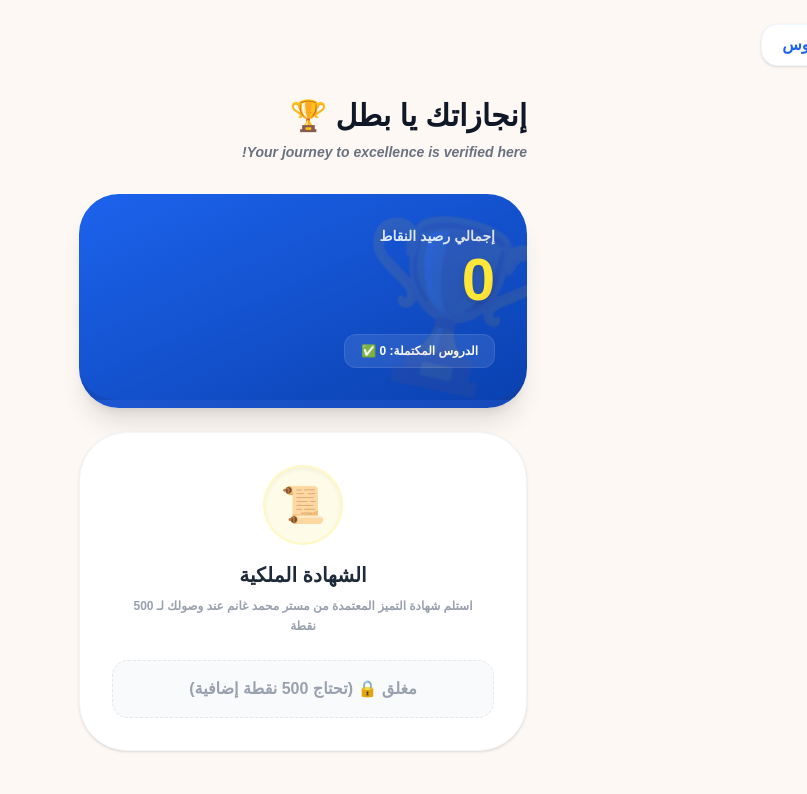
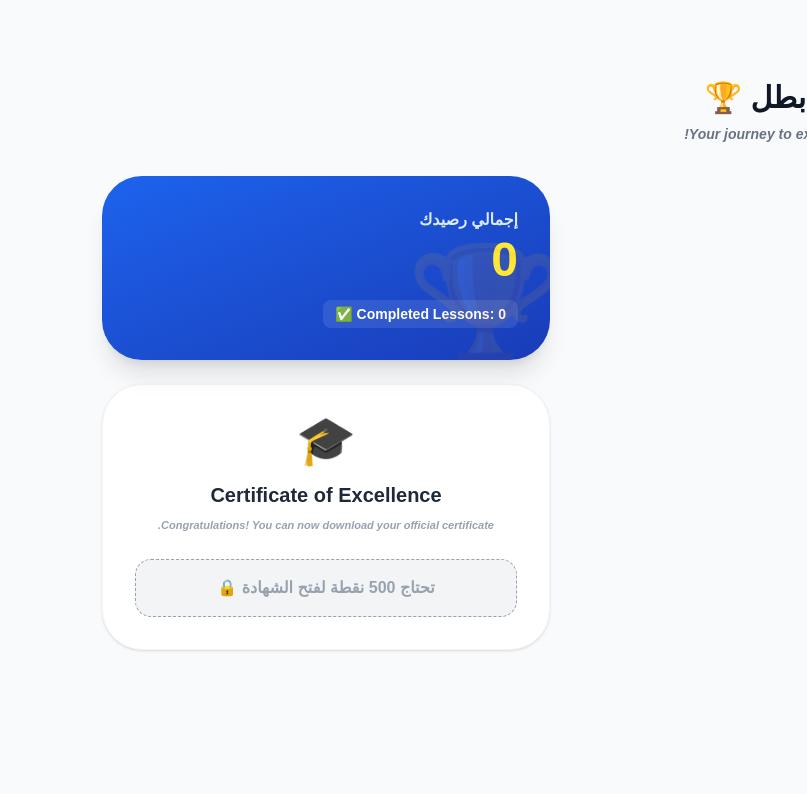
Before and after one commit to mhmedghanem225-dot/Mohamed-Ghanem-platform, a Next.js app: page /achievements in a window 1280 px wide. Shown: the top 794 px of the page, without its empty margins (473-1280 px from the left). Built offline with nearby package versions, Linux system fonts and the light colour scheme.

Commit message:
feat: add download/print button to achievements page

```diff
--- a/app/achievements/page.tsx
+++ b/app/achievements/page.tsx
@@ -6,7 +6,6 @@ export default function AchievementsPage() {
   const router = useRouter();
   const [points, setPoints] = useState(0);
   const [name, setName] = useState("");
-  const [grade, setGrade] = useState("");
   const [completedCount, setCompletedCount] = useState(0);
 
   useEffect(() => {
@@ -16,120 +15,110 @@ export default function AchievementsPage() {
 
     setPoints(parseInt(savedPoints));
     setCompletedCount(completed.length);
-    if (savedSession) {
-      const userData = JSON.parse(savedSession);
-      setName(userData.name);
-      // استخراج المرحلة الدراسية من الجلسة أو الرابط
-      const params = new URLSearchParams(window.location.search);
-      setGrade(params.get("grade") || "Our Student");
-    }
+    if (savedSession) setName(JSON.parse(savedSession).name);
   }, []);
 
+  // دالة لتحديد اللقب بالإنجليزية للشهادة
+  const getEnglishRank = (pts: number) => {
+    if (pts >= 1000) return "Ghanem's Legend 👑";
+    if (pts >= 500) return "Golden Star Scholar 🥇";
+    if (pts >= 200) return "Smart Explorer 🔍";
+    return "Junior Hero 🌟";
+  };
+
+  // دالة التحميل والطباعة
+  const handleDownload = () => {
+    window.print();
+  };
+
   return (
-    <div className="min-h-screen bg-[#FDF8F3] p-6 text-right font-sans" dir="rtl">
-      {/* زر العودة للدروس */}
-      <button
-        onClick={() => router.back()}
-        className="mb-8 bg-white px-5 py-2 rounded-2xl shadow-sm text-[#1D63ED] font-bold border border-blue-50 flex items-center gap-2 transition-all active:scale-95"
-      >
-        🔙 عودة للدروس
-      </button>
+    <div className="min-h-screen bg-[#F8FAFC] p-6 text-right" dir="rtl">
+      {/* زر العودة */}
+      <button onClick={() => router.back()} className="mb-8 text-blue-600 font-bold flex items-center gap-2 transition-all active:scale-95">🔙 عودة للدروس</button>
 
-      <div className="max-w-md mx-auto">
       <h1 className="text-3xl font-black text-gray-900 mb-2">إنجازاتك يا بطل 🏆</h1>
-        <p className="text-gray-500 font-bold mb-8 italic text-sm">Your journey to excellence is verified here!</p>
+      <p className="text-gray-500 font-bold mb-8 italic text-sm">Your journey to excellence starts here!</p>
 
-        <div className="space-y-6">
-          {/* كارت عرض النقاط الحالي */}
-          <div className="bg-gradient-to-br from-[#1D63ED] to-[#0A41B0] p-8 rounded-[2.5rem] text-white shadow-xl relative overflow-hidden border-b-8 border-blue-900/30">
-            <p className="text-blue-100 font-bold mb-1 text-sm">إجمالي رصيد النقاط</p>
-            <p className="text-6xl font-black text-[#FFEB3B] drop-shadow-md">{points}</p>
-            <div className="mt-6 flex items-center gap-2 bg-white/10 w-fit px-4 py-2 rounded-xl backdrop-blur-sm border border-white/10">
-              <span className="text-xs font-bold">الدروس المكتملة: {completedCount} ✅</span>
-            </div>
-            <div className="absolute -right-6 -bottom-6 text-[10rem] opacity-10 rotate-12">🏆</div>
+      <div className="grid grid-cols-1 gap-6 max-w-md mx-auto">
+        {/* كارت النقاط */}
+        <div className="bg-gradient-to-br from-[#1D63ED] to-blue-800 p-8 rounded-[2.5rem] text-white shadow-xl relative overflow-hidden">
+          <p className="text-blue-100 font-bold mb-1">إجمالي رصيدك</p>
+          <p className="text-5xl font-black text-[#FFEB3B]">{points}</p>
+          <p className="mt-4 text-sm font-bold bg-white/10 w-fit px-3 py-1 rounded-lg">Completed Lessons: {completedCount} ✅</p>
+          <div className="absolute -right-4 -bottom-4 text-9xl opacity-10">🏆</div>
         </div>
 
-          {/* قسم استلام الشهادة */}
-          <div className="bg-white p-8 rounded-[3rem] shadow-sm border border-gray-100 text-center relative">
-            <div className="w-20 h-20 bg-yellow-50 rounded-full flex items-center justify-center text-4xl mx-auto mb-4 border-2 border-yellow-100 shadow-inner">📜</div>
-            <h3 className="text-xl font-black text-gray-800 mb-2">الشهادة الملكية</h3>
-            <p className="text-gray-400 text-xs font-bold mb-6 leading-relaxed px-4">استلم شهادة التميز المعتمدة من مستر محمد غانم عند وصولك لـ 500 نقطة</p>
+        {/* قسم الشهادة مع زر التحميل */}
+        <div className="bg-white p-8 rounded-[2.5rem] shadow-sm border border-gray-100 text-center">
+          <div className="text-5xl mb-4 text-blue-600">🎓</div>
+          <h3 className="text-xl font-black text-gray-800 mb-2 font-english">Certificate of Excellence</h3>
+          <p className="text-gray-400 text-[11px] font-bold mb-6 italic leading-relaxed">
+            Congratulations! You can now download your official certificate.
+          </p>
 
           {points >= 500 ? (
+            <div className="flex flex-col gap-3">
               <button
-                onClick={() => window.print()}
-                className="w-full bg-gradient-to-r from-[#FFC107] to-[#FFA000] text-white py-4 rounded-2xl font-black shadow-lg shadow-yellow-100 animate-pulse active:scale-95 transition-all"
+                onClick={handleDownload}
+                className="w-full bg-[#FFC107] text-[#5D4037] py-4 rounded-2xl font-black shadow-lg animate-bounce active:scale-95 transition-all flex items-center justify-center gap-2"
               >
-                تحميل الشهادة الذهبية 📄
+                📥 تحميل الشهادة (PDF)
               </button>
+              <p className="text-[10px] text-gray-400 font-bold">نصيحة: اختر "Save as PDF" عند الفتح</p>
+            </div>
           ) : (
-              <div className="w-full bg-gray-50 text-gray-400 py-4 rounded-2xl font-black border border-dashed border-gray-200">
-                مغلق 🔒 (تحتاج {500 - points} نقطة إضافية)
+            <div className="w-full bg-gray-100 text-gray-400 py-4 rounded-2xl font-black border border-dashed">
+              تحتاج {500 - points} نقطة لفتح الشهادة 🔒
             </div>
           )}
         </div>
       </div>
+
+      {/* --- تصميم الشهادة الإنجليزية (يظهر عند الطباعة/التحميل فقط) --- */}
+      <div className="hidden print:block fixed inset-0 bg-white p-12 border-[15px] border-[#1D63ED] text-center font-serif" dir="ltr">
+        <div className="border-4 border-[#FFC107] h-full w-full p-8 flex flex-col justify-between items-center relative">
+
+          <div className="text-[#1D63ED]">
+            <h1 className="text-6xl font-serif font-black tracking-widest mb-4">CERTIFICATE</h1>
+            <h2 className="text-2xl tracking-[0.3em] font-light text-gray-500">OF EXCELLENCE</h2>
           </div>
 
-      {/* --- تصميم الشهادة المطبوعة (Matching image_b735ed.jpg) --- */}
-      <div className="hidden print:block fixed inset-0 bg-[#FDF8F3] p-0 overflow-hidden font-serif" dir="ltr">
-        {/* الخلفية الذهبية المنحنية (أعلى يمين) */}
-        <div className="absolute top-[-10%] right-[-10%] w-[50%] h-[50%] bg-[#C19E61] rounded-full opacity-90 blur-[2px]"></div>
-        {/* الخلفية الذهبية المنحنية (أسفل يسار) */}
-        <div className="absolute bottom-[-10%] left-[-10%] w-[45%] h-[45%] bg-[#C19E61] rounded-full opacity-90 blur-[2px]"></div>
-
-        {/* الإطار الداخلي الأنيق */}
-        <div className="absolute inset-10 border-[3px] border-[#C19E61]/40 rounded-2xl bg-white shadow-2xl flex flex-col items-center justify-between p-12 z-10">
-
-          {/* الشعار والوسام العلوي */}
-          <div className="flex flex-col items-center">
-            <div className="w-24 h-24 bg-gradient-to-b from-[#C19E61] to-[#8E6F3E] rounded-full flex items-center justify-center shadow-xl border-4 border-white mb-2">
-              <span className="text-white font-black text-3xl">G</span>
-            </div>
-            <p className="text-[#C19E61] font-bold tracking-[0.4em] text-xs">GHANEM ACADEMY</p>
-          </div>
-
-          {/* العنوان الرئيسي */}
-          <div className="text-center">
-            <h1 className="text-7xl font-black text-gray-900 tracking-[0.15em] mb-2">CERTIFICATE</h1>
-            <h2 className="text-2xl font-light text-gray-400 tracking-[0.4em] uppercase">Of Excellence</h2>
-          </div>
-
-          {/* محتوى الشهادة */}
-          <div className="text-center space-y-6">
-            <p className="text-xl italic text-gray-500">This prestigious certificate is proudly presented to</p>
-            <h3 className="text-6xl font-serif font-bold text-[#1a1a1a] border-b-4 border-[#C19E61]/30 inline-block px-10 pb-2">
+          <div className="my-10">
+            <p className="text-xl italic text-gray-600 mb-4">This is to certify that the student</p>
+            <p className="text-5xl font-black text-gray-900 border-b-4 border-[#FFC107] px-10 inline-block pb-2">
               {name}
-            </h3>
-            <p className="max-w-2xl text-lg text-gray-600 leading-relaxed mx-auto pt-4">
-              For achieving an outstanding performance and showing exceptional dedication in mastering the
-              <span className="font-bold text-gray-800 italic"> English Language Curriculum </span>
-              for <span className="font-bold text-[#C19E61]">{grade}</span>, with a total score of
-              <span className="font-bold text-gray-800"> {points} points</span>.
             </p>
           </div>
 
-          {/* التواقيع والختم */}
-          <div className="w-full flex justify-between items-end px-20 mt-10">
-            <div className="text-center w-52">
-              <div className="border-b-2 border-gray-200 mb-2 py-2">
-                <span className="font-serif italic text-2xl text-gray-800">M. Ghanem</span>
-              </div>
-              <p className="text-xs font-bold text-[#C19E61] uppercase tracking-widest">Instructor Signature</p>
+          <div className="mb-10">
+            <p className="text-lg text-gray-500 mb-2 leading-relaxed px-10">Has successfully demonstrated outstanding performance in English studies and is hereby awarded the title of</p>
+            <p className="text-3xl font-black text-[#1D63ED] uppercase tracking-wider">
+               {getEnglishRank(points)}
+            </p>
           </div>
 
-            <div className="text-center w-52">
-              <div className="border-b-2 border-gray-200 mb-2 py-2">
-                <span className="font-bold text-gray-800">{new Date().toLocaleDateString()}</span>
+          <div className="w-full flex justify-between items-end px-12 mt-10">
+            <div className="text-center border-t-2 border-gray-300 pt-2 w-48">
+              <p className="text-xs text-gray-400 italic">Date of Issue</p>
+              <p className="font-bold text-gray-800">{new Date().toLocaleDateString()}</p>
             </div>
-              <p className="text-xs font-bold text-[#C19E61] uppercase tracking-widest">Date of Issue</p>
+
+            <div className="flex flex-col items-center">
+              <div className="w-20 h-20 bg-blue-50 rounded-full flex items-center justify-center border-2 border-blue-600 mb-2">
+                 <span className="text-blue-600 font-black text-[10px] text-center leading-tight tracking-tighter">GHANEM<br/>ACADEMY</span>
+              </div>
+              <p className="text-[10px] uppercase font-bold text-blue-400 tracking-widest">Verified</p>
+            </div>
+
+            <div className="text-center border-t-2 border-gray-300 pt-2 w-48">
+              <p className="text-xs text-gray-400 italic">Instructor</p>
+              <p className="font-black text-lg text-gray-900">Mr. Mohamed Ghanem</p>
             </div>
           </div>
 
-          {/* تأثير مائي في الخلفية */}
-          <div className="absolute inset-0 flex items-center justify-center opacity-[0.03] -z-10 pointer-events-none">
-            <span className="text-[15rem] font-black rotate-[-30deg]">GHANEM</span>
+          {/* شعار مائي في الخلفية */}
+          <div className="absolute inset-0 flex items-center justify-center opacity-[0.03] -z-10">
+            <h1 className="text-[15rem] font-black rotate-45">ENGLISH</h1>
           </div>
         </div>
       </div>
```
Lines whose indentation alone changed are shown as unchanged.
